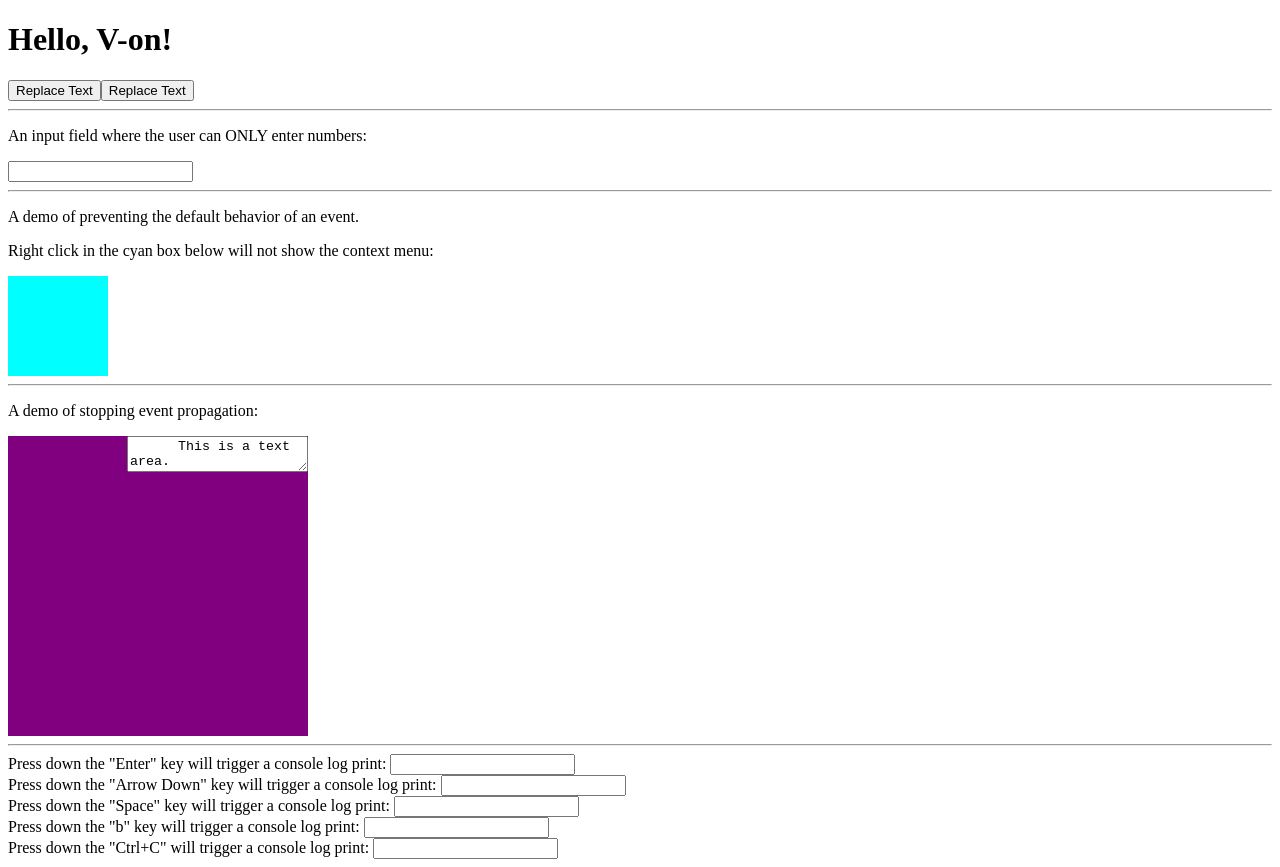
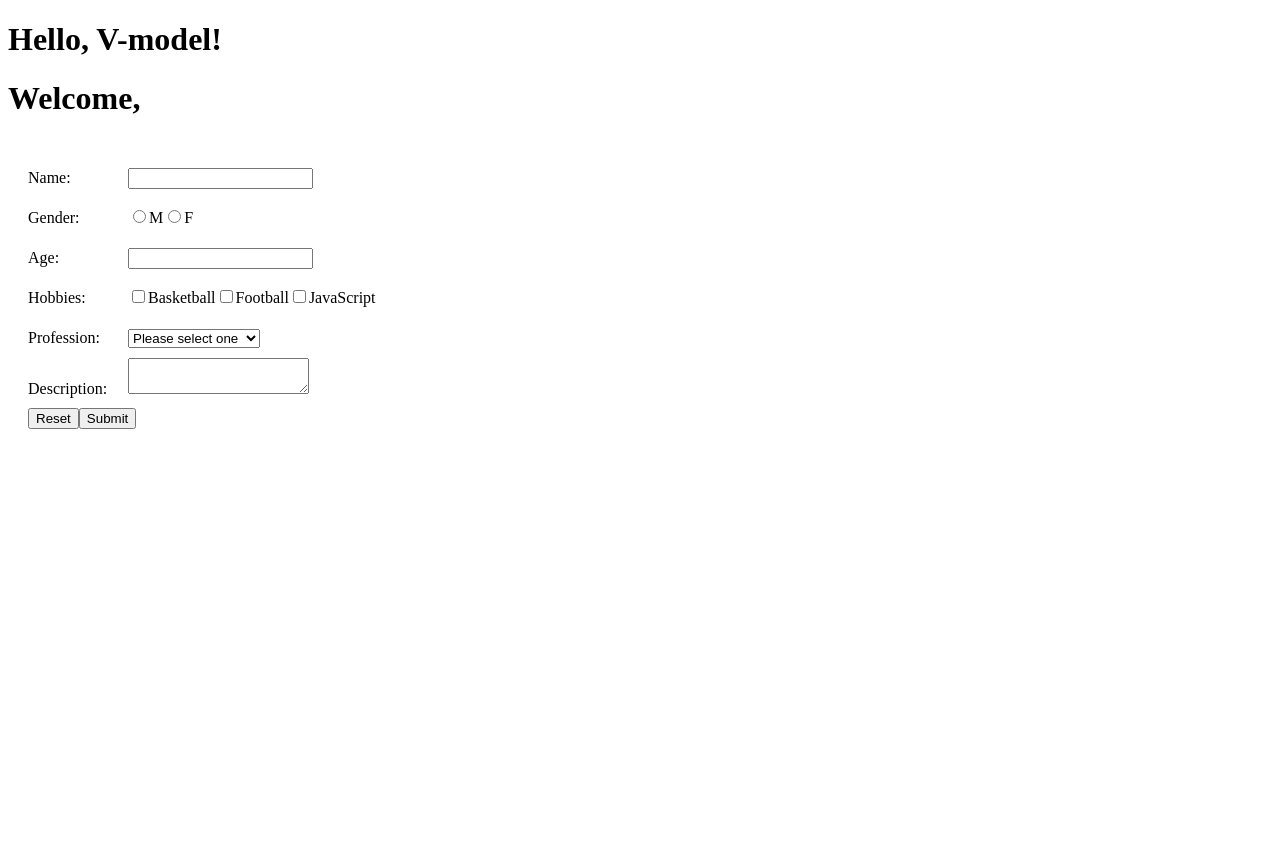
Before and after one commit to kayleechristine/learn-vue-3-with-bingyang, a Vue app: page / in a window 1280 px wide. After the commit the page ends 800 px from the top, so only its background shows below. Built offline with nearby package versions, Linux system fonts and the light colour scheme.

Commit message:
practice auto update with v-model

```diff
--- a/src/App.vue
+++ b/src/App.vue
@@ -1,6 +1,154 @@
+<!-- Vue 11: V-Model -->
+<template>
+  <h1>{{ message }}</h1>
+  <h1>Welcome, {{ formData.name }}</h1>
+
+  <form action="">
+    <div>
+      <span>Name:</span>
+      <span>
+        <input
+        type="text"
+        v-model.lazy="formData.name"
+      />
+      </span>
+    </div>
+
+    <div>
+      <span>Gender:</span>
+      <span>
+        <input
+          type="radio"
+          id="male"
+          value="M"
+          v-model="formData.gender"
+        />
+        <label for="male">M</label>
+        <input
+          type="radio"
+          id="female"
+          value="F"
+          v-model="formData.gender"
+        />
+        <label for="female">F</label>
+      </span>
+    </div>
+
+    <div>
+      <span>Age:</span>
+      <span>
+        <input
+          type="text"
+          id="age"
+          v-model.number="formData.age"
+        />
+      </span>
+    </div>
+
+    <div>
+      <span>Hobbies:</span>
+      <input
+        type="checkbox"
+        value="basketball"
+        v-model="formData.hobbies"
+      />
+      <label for="basketball">Basketball</label>
+      <input
+        type="checkbox"
+        value="football"
+        v-model="formData.hobbies"
+      />
+      <label for="football">Football</label>
+      <input
+        type="checkbox"
+        value="js"
+        v-model="formData.hobbies"
+      />
+      <label for="js">JavaScript</label>
+    </div>
+
+    <div>
+      <span>Profession:</span>
+      <select v-model="formData.profession">
+        <option value="">Please select one</option>
+        <option value="1">Software Engineer</option>
+        <option value="2">Data Scientist</option>
+        <option value="3">Product Manager</option>
+        <option value="4">Professor</option>
+      </select>
+    </div>
+
+    <div>
+      <span>Description:</span>
+      <textarea
+        v-model.trim="formData.desc"
+        @keyup.enter="submitForm"
+      ></textarea>
+    </div>
+
+    <div>
+      <input
+        type="reset"
+        value="Reset"
+        @click="resetForm"
+      />
+      <input
+        type="submit"
+        value="Submit"
+        @click.prevent="submitForm"
+      />
+    </div>
+  </form>
+</template>
+
+<script setup>
+import { ref } from 'vue'
+
+let message = ref('Hello, V-model!')
+
+let formData = ref({
+  name: '',
+  gender: '',
+  age: '',
+  hobbies: [],
+  profession: '',
+  desc: ''
+})
+
+function resetForm() {
+  formData.value = {
+    name: '',
+    gender: '',
+    age: '',
+    hobbies: [],
+    profession: '',
+    desc: ''
+  }
+}
+
+function submitForm() {
+  console.log(JSON.stringify(formData.value))
+}
+</script>
+
+<style scoped>
+form {
+  padding: 20px;
+}
+
+form div {
+  height: 40px;
+  line-height: 40px;
+}
+
+form div span {
+  display: inline-block;
+  width: 100px;
+}
+</style>
+
 <!-- Vue 10: V-on -->
-
-<template>
+<!-- <template>
   <h1>{{ message }}</h1>
   <button v-on:click="replaceText('V-on is fun!')">
     Replace Text
@@ -110,7 +258,7 @@ function fun2(event) {
   width: 300px;
   height: 300px;
 }
-</style>
+</style> -->
 
 <!-- Vue 9: Reactivity -->
 <!-- <template>
```
